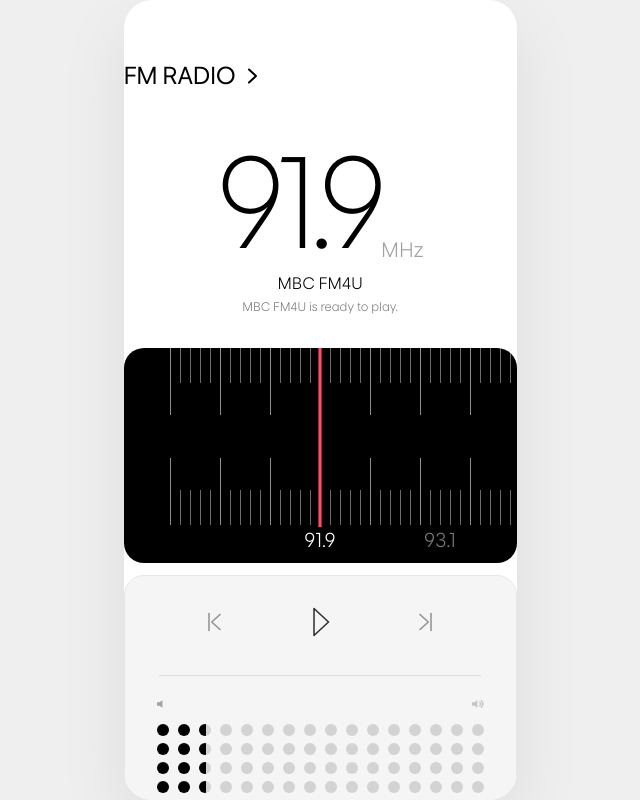
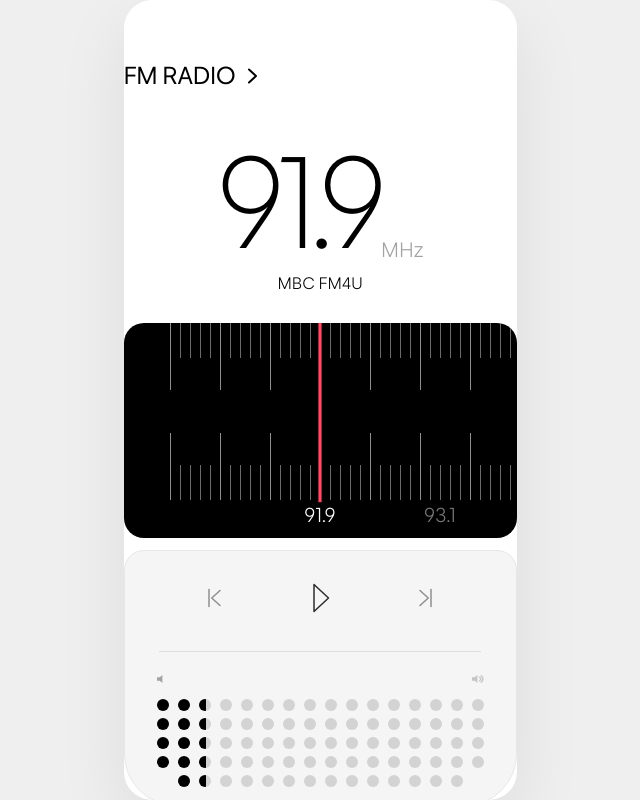
Before and after one commit to extreme1mode-ui/radio-webapp, a React (Vite) app: page / in a window 1280 px wide. Shown: the whole page, without its empty margins (320-960 px from the left). Built offline with nearby package versions, Linux system fonts and the light colour scheme.

Commit message:
Remove status message

```diff
--- a/src/App.css
+++ b/src/App.css
@@ -344,22 +344,6 @@
   background: transparent;
 }
 
-.status-message {
-  width: 100%;
-  margin: 8px 0 0;
-  min-height: 16px;
-  text-align: center;
-  font-family: var(--font-display);
-  font-size: 12px;
-  font-weight: 300;
-  line-height: 1.4;
-  color: #7a7a7a;
-}
-
-.status-message-loading {
-  color: #5f5f5f;
-}
-
 @media (min-width: 420px) {
   .app-shell {
     padding: 0 6px;
--- a/src/App.jsx
+++ b/src/App.jsx
@@ -135,7 +135,6 @@
   )
   const [isPlaying, setIsPlaying] = useState(false)
   const [isLoading, setIsLoading] = useState(false)
-  const [feedbackMessage, setFeedbackMessage] = useState('')
   const [isDialDragging, setIsDialDragging] = useState(false)
   const [volumeValue, setVolumeValue] = useState(DEFAULT_VOLUME)
   const [isVolumeDragging, setIsVolumeDragging] = useState(false)
@@ -246,7 +245,6 @@
     function handlePlaying() {
       setIsLoading(false)
       setIsPlaying(true)
-      setFeedbackMessage('')
     }
 
     function handlePause() {
@@ -275,7 +273,6 @@
       })
       setIsLoading(false)
       setIsPlaying(false)
-      setFeedbackMessage('This stream could not be played. Please try a different stream URL.')
     }
 
     audio.addEventListener('loadstart', handleLoadStart)
@@ -295,20 +292,6 @@
       destroyHlsPlayer()
     }
   }, [])
-
-  let statusMessage = feedbackMessage
-
-  if (!statusMessage) {
-    if (isLoading) {
-      statusMessage = `Connecting to ${currentStation.name}...`
-    } else if (!stationHasSourceConfig(currentStation)) {
-      statusMessage = 'Stream URL is not available.'
-    } else if (isPlaying) {
-      statusMessage = `Now playing ${currentStation.name}.`
-    } else {
-      statusMessage = `${currentStation.name} is ready to play.`
-    }
-  }
 
   function clampFrequency(frequency) {
     return Math.min(scaleMax - TUNER_EDGE_PADDING, Math.max(scaleMin + TUNER_EDGE_PADDING, frequency))
@@ -417,7 +400,6 @@
       return
     }
 
-    setFeedbackMessage('')
     setCurrentIndex(index)
 
     if (shouldResumePlayback) {
@@ -648,11 +630,9 @@
     if (!stationHasSourceConfig(station)) {
       setIsLoading(false)
       setIsPlaying(false)
-      setFeedbackMessage('Stream URL is not available.')
       return
     }
 
-    setFeedbackMessage('')
     setIsLoading(true)
     setIsPlaying(false)
 
@@ -679,7 +659,7 @@
         if (playPromise) {
           await playPromise
         }
-      } catch (error) {
+      } catch {
         if (playRequestRef.current !== playRequestId) {
           return
         }
@@ -687,11 +667,6 @@
         clearAudioSource()
         setIsLoading(false)
         setIsPlaying(false)
-        setFeedbackMessage(
-          error instanceof Error
-            ? error.message
-            : 'Playback could not start. Please try another stream URL.',
-        )
       }
     })()
   }
@@ -725,11 +700,9 @@
       audio.pause()
       destroyHlsPlayer()
       setIsLoading(false)
-      setFeedbackMessage('')
       return
     }
 
-    setFeedbackMessage('')
     startPlayback(currentStation)
   }
 
@@ -849,12 +822,6 @@
             <span className="frequency-unit">MHz</span>
           </div>
           <p className="station-name">{currentStation.name}</p>
-          <p
-            className={`status-message${isLoading ? ' status-message-loading' : ''}`}
-            aria-live="polite"
-          >
-            {statusMessage}
-          </p>
         </section>
 
         <section className="dial-panel" aria-label="Station dial">
```
